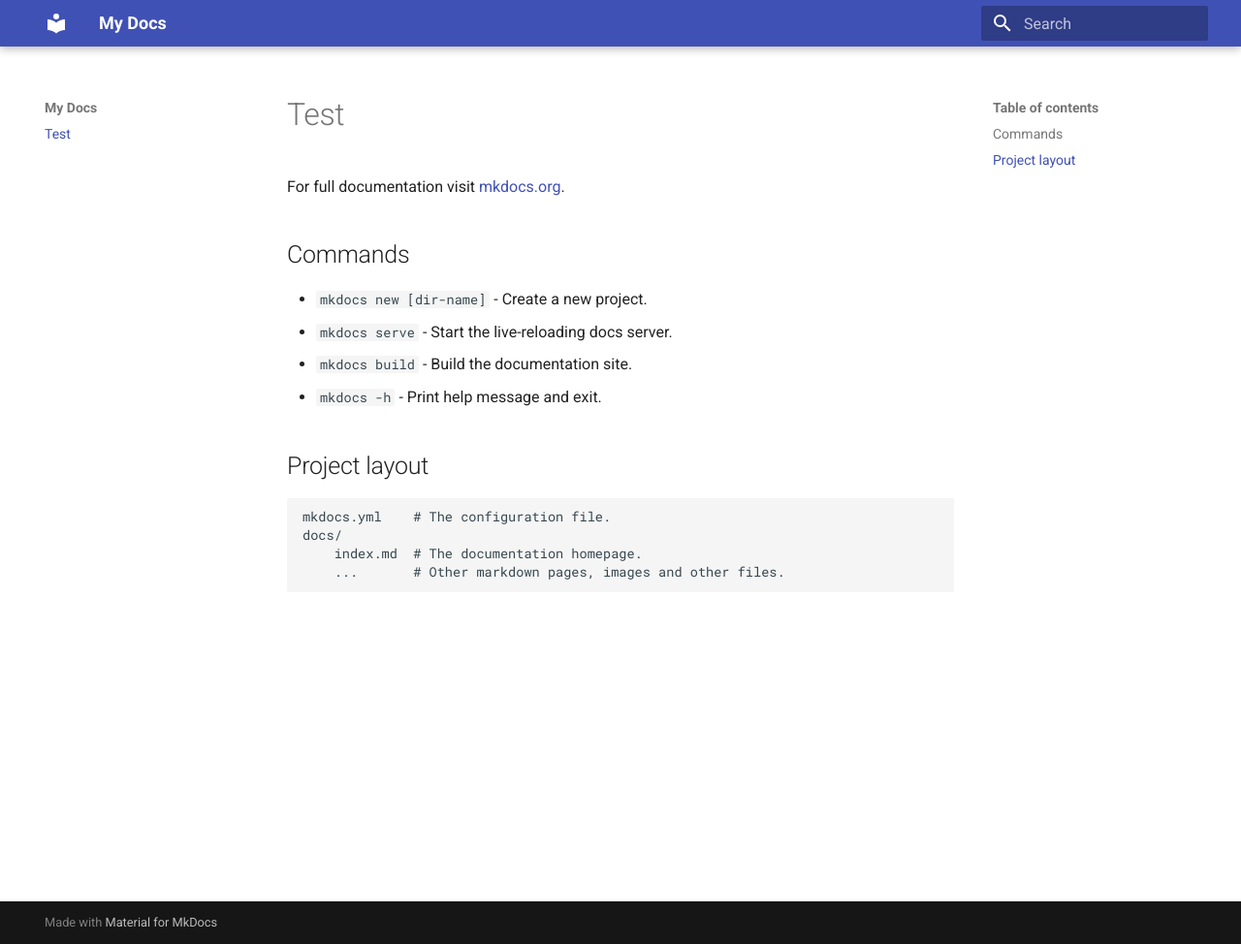
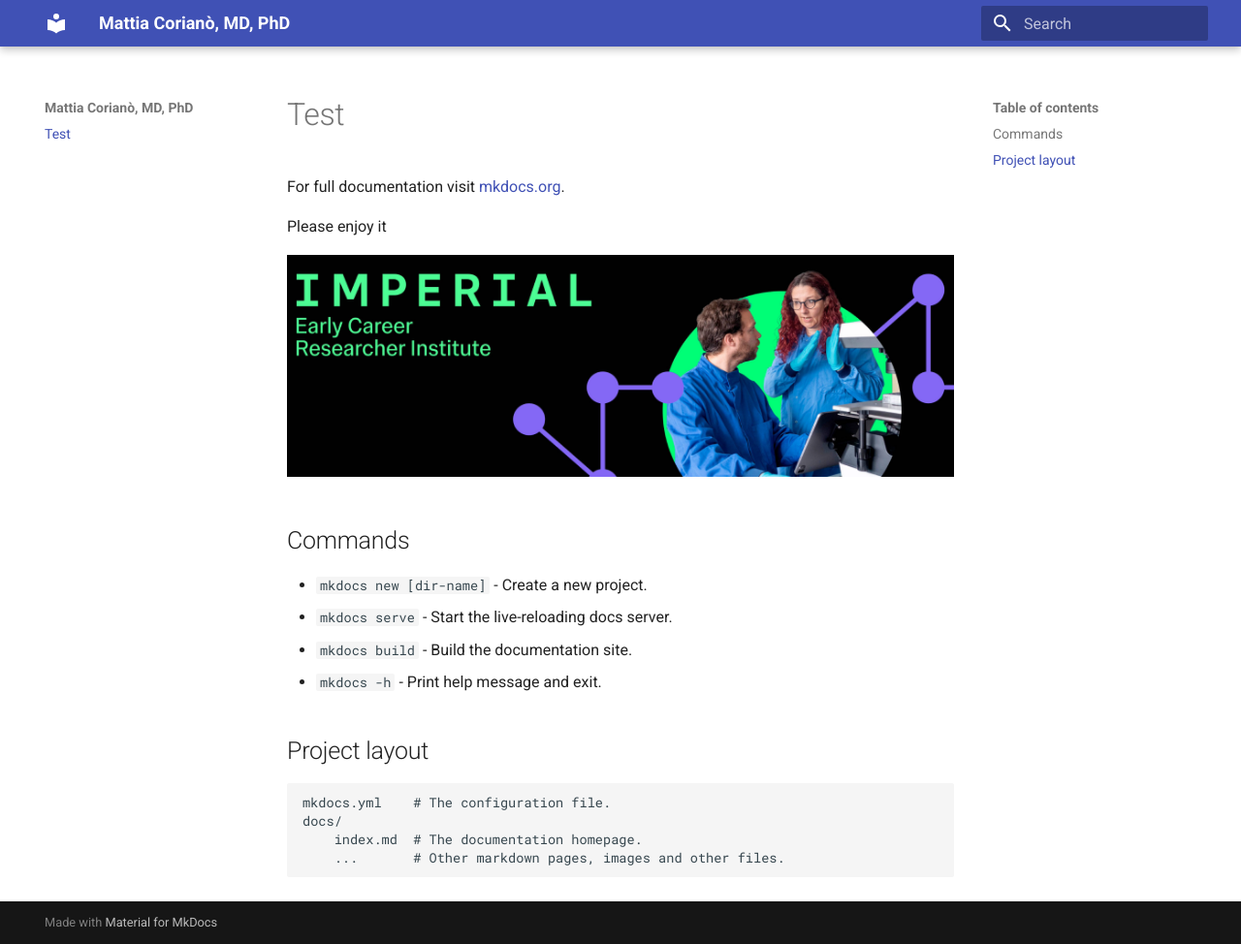
Before and after one commit to mattiasam/Professional_Profile, an MkDocs documentation site: the page built from docs/index.md, in a window 1280 px wide and 974 px high. Shown: the whole window at 97% size. Built offline with MkDocs 1.6.1 and Material for MkDocs 9.7.7, drawn with Linux system fonts in a browser that asks for light colours.

Commit message:
feat: make better

```diff
--- a/docs/index.md
+++ b/docs/index.md
@@ -1,6 +1,11 @@
 # Test
 
 For full documentation visit [mkdocs.org](https://www.mkdocs.org).
+
+Please enjoy it
+
+![The ECRI banner](assets/ecri-banner.png)
+
 
 ## Commands
 
--- a/mkdocs.yml
+++ b/mkdocs.yml
@@ -1,2 +1,2 @@
-site_name: My Docs
+site_name: Mattia Corianò, MD, PhD
 theme: material
```
